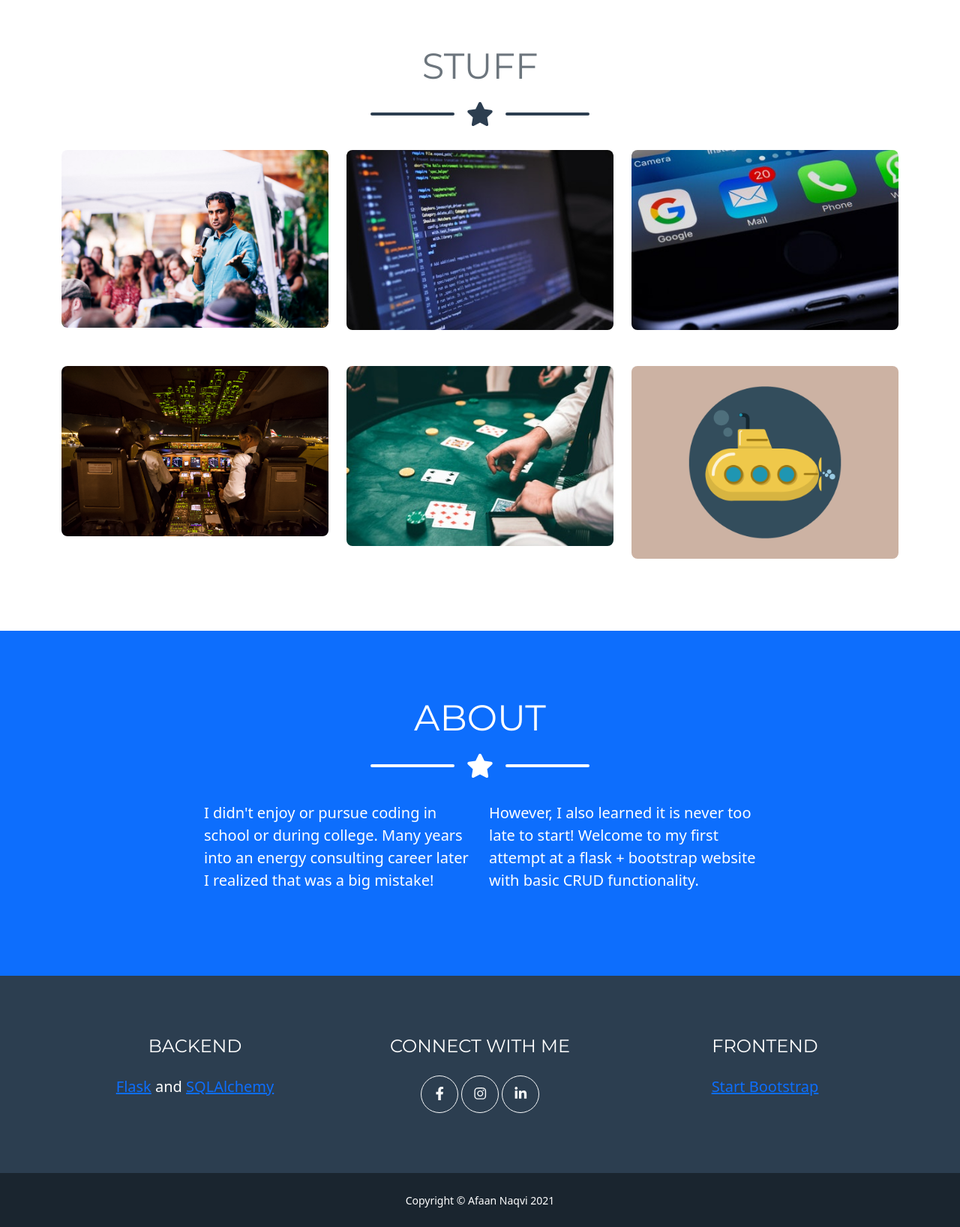
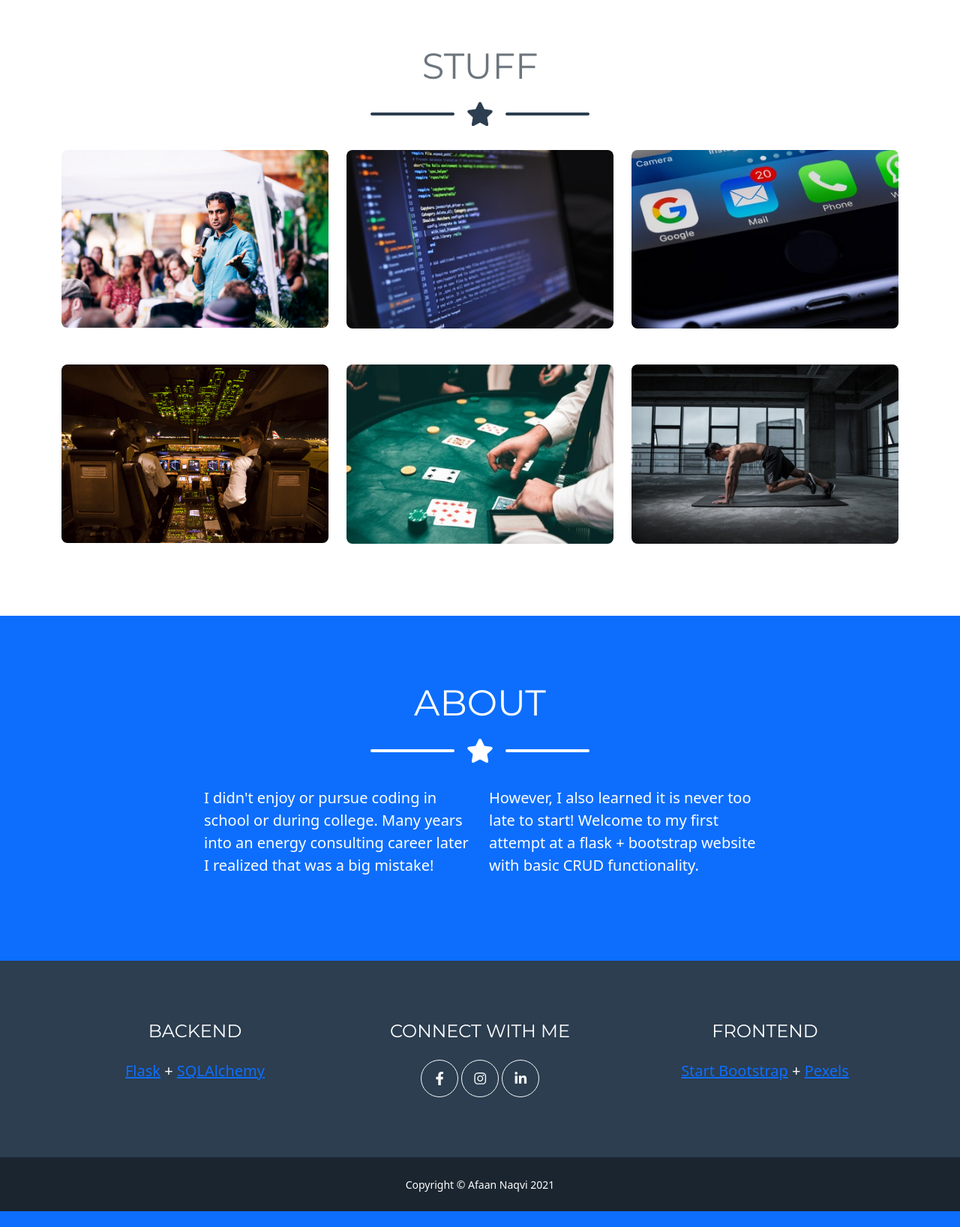
Before and after one commit to afaan5556/my_first_flask_app, a Flask app: page / in a window 1280 px wide. Shown: the part 811-2447 px from the top of the page at 75% size. After the commit the page ends 2426 px from the top, so only its background shows below. Run offline with Flask 2, Linux system fonts and the light colour scheme; some libraries are stand-ins or nearby versions.

Commit message:
Launch website

```diff
--- a/templates/index.html
+++ b/templates/index.html
@@ -83,7 +83,7 @@
                             <div class="portfolio-item-caption d-flex align-items-center justify-content-center h-100 w-100">
                                 <div class="portfolio-item-caption-content text-center text-white"><i class="fas fa-plus fa-3x"></i></div>
                             </div>
-                            <img class="img-fluid" src="{{url_for('static', filename='submarine.png')}}" />
+                            <img class="img-fluid" src="{{url_for('static', filename='placeholder.png')}}" />
                         </div>
                     </div>
                 </div>
@@ -214,7 +214,7 @@
                                         <div class="divider-custom-line"></div>
                                     </div>
                                     <!-- Portfolio Modal - Video-->
-                                    <iframe width="420" height="315" src="https://www.youtube.com/embed/8uwRUmyTof4" frameborder="0" allowfullscreen></iframe>
+                                    <iframe width="420" height="315" src="https://www.youtube.com/embed/8uwRUmyTof4" frameborder="0" allowfullscreen="allowfullscreen"></iframe>
                                     <!-- Portfolio Modal - Text-->
                                     <p class="mb-4">An adaptation of <a href="https://cosmiccoding.com.au/tutorials/lowpoly">this</a> python + pygame tutorial by Samuel Hinton to create a Low Poly-Art video of my father towards the end of his 3-decade long decorated commercial aviation career.</p>
                                     <a class="btn btn-primary" href="https://github.com/afaan5556/my_code_samples/blob/main/Low%20Poly%20Art.ipynb" role="button">See Code Sample</a>
@@ -272,7 +272,7 @@
                                         <div class="divider-custom-line"></div>
                                     </div>
                                     <!-- Portfolio Modal - Image-->
-                                    <img class="img-fluid rounded mb-5" src="{{url_for('static', filename='submarine.png')}}" alt="..." />
+                                    <img class="img-fluid rounded mb-5" src="{{url_for('static', filename='placeholder.png')}}" alt="..." />
                                     <!-- Portfolio Modal - Text-->
                                     <p class="mb-4">I look forward to adding more content soon. Do check back!</p>
                                 </div>
--- a/templates/layout.html
+++ b/templates/layout.html
@@ -40,7 +40,7 @@
                     <div class="col-lg-4 mb-5 mb-lg-0">
                         <h4 class="text-uppercase mb-4">Backend</h4>
                         <p class="lead mb-0">
-                            <a href="https://flask.palletsprojects.com/en/2.0.x/">Flask</a> and <a href="https://www.sqlalchemy.org/">SQLAlchemy</a>
+                            <a href="https://flask.palletsprojects.com/en/2.0.x/">Flask</a> + <a href="https://www.sqlalchemy.org/">SQLAlchemy</a>
                         </p>
                     </div>
                     <!-- Footer Social Icons-->
@@ -54,7 +54,7 @@
                     <div class="col-lg-4">
                         <h4 class="text-uppercase mb-4">Frontend</h4>
                         <p class="lead mb-0">
-                            <a href="http://startbootstrap.com">Start Bootstrap</a>
+                            <a href="http://startbootstrap.com">Start Bootstrap</a> + <a href="https://www.pexels.com/">Pexels</a>
                         </p>
                     </div>
                 </div>
```
Also changed, not shown: static/blackjack.png, static/code.png, static/email.png, static/lowpolyart.png, static/placeholder.png (added), 1 other file.
